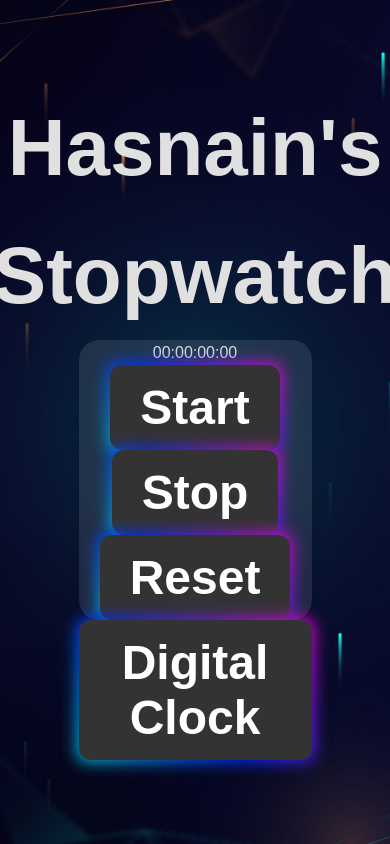
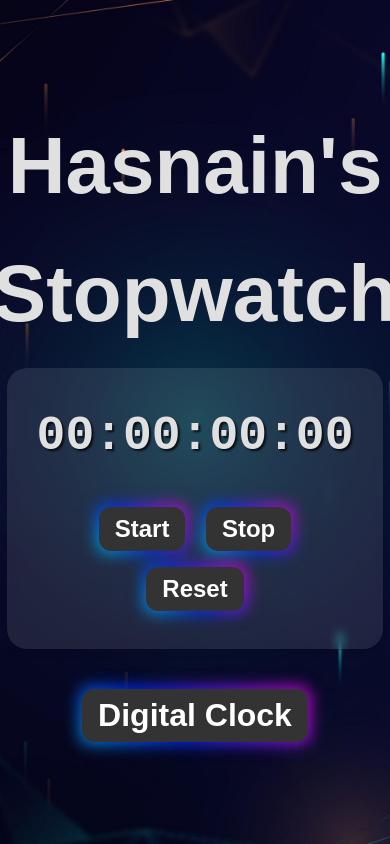
Before and after one commit to Hasnainch815/Digital-Clock---Stopwatch, a plain HTML site: page stopwatch.html in a window 390 px wide. Drawn offline with Linux system fonts and the light colour scheme; a web font is replaced by a local one.

Commit message:
Update style.css

```diff
--- a/style.css
+++ b/style.css
@@ -24,8 +24,8 @@ body {
     justify-content: center;
     height: 100dvh;
     flex-direction: column;
-    width: 70%;
-    max-width: 1200px;
+    width: 90%;
+    max-width: 800px;
     margin: 0 auto;
     padding: 20px;
 
@@ -60,8 +60,8 @@ h1, h2 {
 
 .btn {
     font-family: 'Edu TAS Beginner', sans-serif;
-    font-size: 3rem;
-    padding: 15px 30px;
+    font-size: 2.5rem;
+    padding: 10px 20px;
     font-weight: bold;
     border: none;
     outline: none;
@@ -139,19 +139,85 @@ h1, h2 {
     align-items: center;
     padding-bottom: 30px;
     padding-top: 10px;
+    width: 100%;
 }
 
 #clock {
     font-family: monospace;
-    font-size: 8rem;
+    font-size: 4rem;
+    height: 150px;
+    padding: 10px 20px;
     font-weight: bold;
     text-align: center;
     backdrop-filter: blur(10px);
     background-color: hsla(0, 0%, 100%, 0.1);
-    height: 200px;
-    padding: 15px 30px;
-    border: none;
-    border-radius: 15px;
-    justify-content: center;
+    border-radius: 12px;
+    white-space: nowrap;
 
 }
+
+
+#sw-Container {
+    display: flex;
+    flex-direction: column;
+    align-items: center;
+    padding: 30px;
+    margin-bottom: 40px;
+    margin-top: 10px;
+    height: fit-content;
+}
+
+#swDisplay {
+    font-size: 4rem;
+    font-family: monospace;
+    font-weight: bold;
+    color: #E0E0E0;
+    text-shadow: 2px 2px 2px hsla(0, 0%, 0%, 0.75);
+    margin-bottom: 25px;
+
+}
+
+#controls button{
+    font-size: 2rem;
+    margin: 10px;
+    min-width: 100px;
+    border: none;
+    transition: ease, 0.5s;
+}
+
+#controls button:active {
+    color: #000;
+    background: #009ACD;
+    transform: scale(0.90);
+    box-shadow: 0 5px 10px rgba(0, 0, 0, 0.2);
+}
+
+
+
+@media screen and (max-width: 600px) {
+    .container {
+        width: 100%;
+        padding: 10px;
+    }
+
+    .btn {
+        font-size: 2rem;
+        padding: 8px 16px;
+    }
+
+    #clock {
+        font-size: 3rem;
+        height: 120px;
+        padding: 8px 16px;
+    }
+
+    #swDisplay {
+        font-size: 3rem;
+    }
+
+    #controls button {
+        font-size: 1.5rem;
+        margin: 8px;
+        min-width: 80px;
+    }
+}
```
